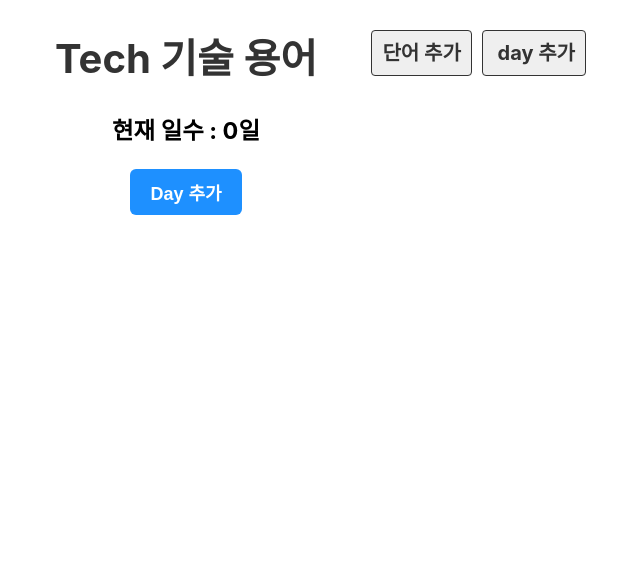
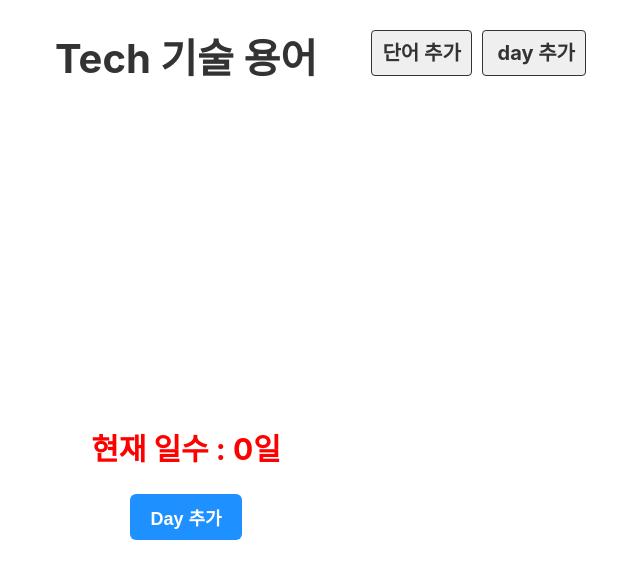
Before and after one commit to triptotest01/json-server-prj03, a React (Create React App) app: page /create_day in a window 1280 px wide. Shown: the top 578 px of the page, without its empty margins (454-1094 px from the left). Built offline with nearby package versions, Linux system fonts and the light colour scheme; no server answers.

Commit message:
json-server로 URL api 로 테스트디비CRUD 하기

```diff
--- a/src/component/CreateDay.js
+++ b/src/component/CreateDay.js
@@ -1,9 +1,9 @@
-
 import useFetch from "../hooks/useFetch";
+import { useNavigate } from "react-router-dom";
 
 export default function CreateDay() {
   const days = useFetch("http://localhost:4000/days");
-
+  const navigate = useNavigate();
 
   function addDay() {
     fetch(`http://localhost:4000/days/`, {
@@ -17,14 +17,16 @@ export default function CreateDay() {
     }).then(res => {
       if (res.ok) {
         alert("생성이 완료 되었습니다");
-
+        navigate(`/`)
       }
     });
   }
   return (
-    <div>
-      <h3>현재 일수 : {days.length}일</h3>
-      <button onClick={addDay}>Day 추가</button>
+    <div className="create_day_container">
+      <div className="create_day_box">
+        <h2 style={{color:"red"}} >현재 일수 : {days.length}일</h2>
+        <button onClick={addDay}>Day 추가</button>
+      </div>
     </div>
   );
 }
--- a/src/component/CreateWord.js
+++ b/src/component/CreateWord.js
@@ -1,8 +1,10 @@
 import React, { useRef } from "react";
 import useFetch from "../hooks/useFetch";
+import { useNavigate } from "react-router-dom";
 
 export default function CreateWord() {
   const days = useFetch("http://localhost:4000/days");
+  const navigate = useNavigate();
 
   function onSubmit(e) {
     e.preventDefault();
@@ -23,6 +25,7 @@ export default function CreateWord() {
       }).then(res => {
         if (res.ok) {
           alert("생성이 완료 되었습니다");
+          navigate(`/day/${dayRef.current.value}`)
         }
       });
     }
--- a/src/component/DayList.js
+++ b/src/component/DayList.js
@@ -4,6 +4,7 @@
 import { Link } from "react-router-dom";
 // import { useEffect, useState } from "react";
 import useFetch from "../hooks/useFetch";
+import Spinnner from "../assets/spinner.gif"
 
 
 export default function DayList(){
@@ -21,6 +22,8 @@ export default function DayList(){
 
   // 함수호출
   const days = useFetch("http://localhost:4000/days")
+  // if(days.length===0){return <span> Loading....(Wait for a moment!!)</span>}
+  if(days.length===0){return <img src={Spinnner} alt="로딩중..."/>}
 
   return(
     <ul className="list_day">
--- a/src/index.css
+++ b/src/index.css
@@ -130,3 +130,15 @@ button {
   height: 40px;
   font-size: 20px;
 }
+
+/* 새로추가 for CreateDay.js */
+.create_day_container{
+  display: flex;
+  align-items: center;
+  justify-content: center;
+}
+
+.create_day_box{
+  position: absolute;
+  top:50%;
+}
```
Also changed, not shown: src/db/data.json (+26 -12 lines), src/assets/spinner.gif (added).
